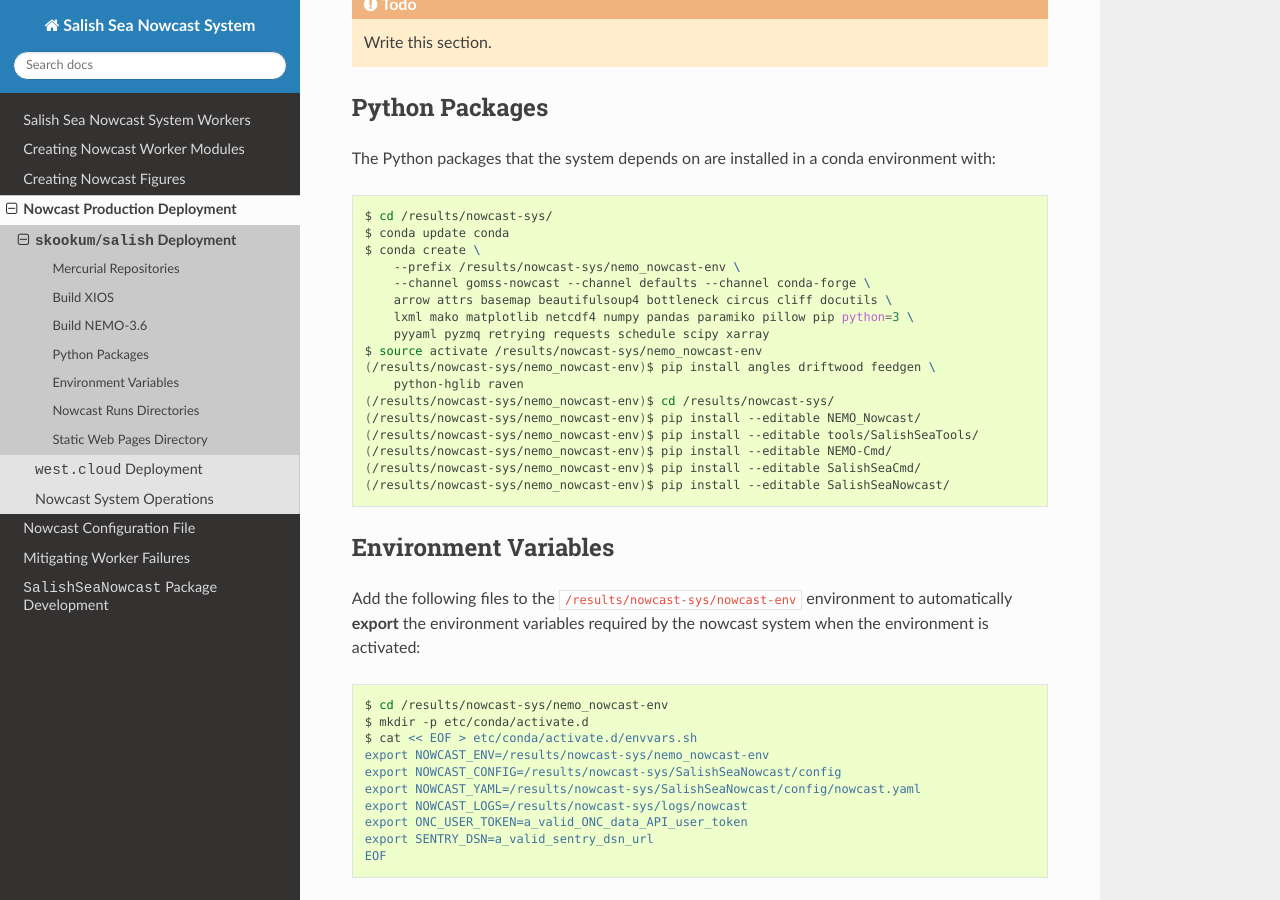
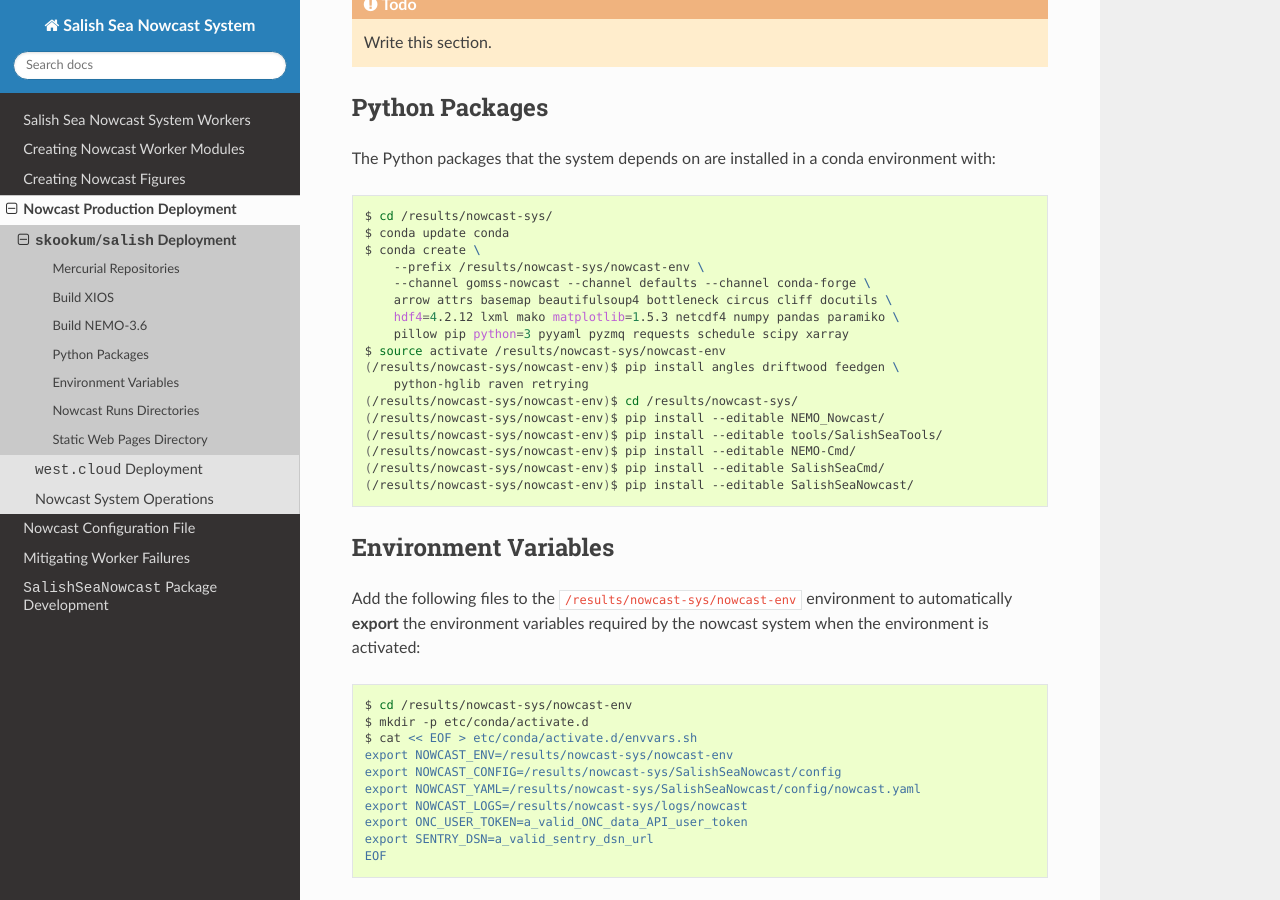
Before and after one commit to SalishSeaCast/SalishSeaNowcast, a Sphinx documentation site: the page built from docs/deployment/skookum_salish.rst, in a window 1280 px wide and 900 px high, scrolled down 1131 px. Built offline with Sphinx 7.4.7 and the Read the Docs theme 2.0.0, drawn with Linux system fonts in a browser that asks for light colours; the version number could not be read and is left out.

Commit message:
Update nowcast-env setup docs.

```diff
--- a/docs/deployment/skookum_salish.rst
+++ b/docs/deployment/skookum_salish.rst
@@ -85,20 +85,20 @@ The Python packages that the system depends on are installed in a conda environm
     $ cd /results/nowcast-sys/
     $ conda update conda
     $ conda create \
-        --prefix /results/nowcast-sys/nemo_nowcast-env \
+        --prefix /results/nowcast-sys/nowcast-env \
         --channel gomss-nowcast --channel defaults --channel conda-forge \
         arrow attrs basemap beautifulsoup4 bottleneck circus cliff docutils \
-        lxml mako matplotlib netcdf4 numpy pandas paramiko pillow pip python=3 \
-        pyyaml pyzmq retrying requests schedule scipy xarray
-    $ source activate /results/nowcast-sys/nemo_nowcast-env
-    (/results/nowcast-sys/nemo_nowcast-env)$ pip install angles driftwood feedgen \
-        python-hglib raven
-    (/results/nowcast-sys/nemo_nowcast-env)$ cd /results/nowcast-sys/
-    (/results/nowcast-sys/nemo_nowcast-env)$ pip install --editable NEMO_Nowcast/
-    (/results/nowcast-sys/nemo_nowcast-env)$ pip install --editable tools/SalishSeaTools/
-    (/results/nowcast-sys/nemo_nowcast-env)$ pip install --editable NEMO-Cmd/
-    (/results/nowcast-sys/nemo_nowcast-env)$ pip install --editable SalishSeaCmd/
-    (/results/nowcast-sys/nemo_nowcast-env)$ pip install --editable SalishSeaNowcast/
+        hdf4=4.2.12 lxml mako matplotlib=1.5.3 netcdf4 numpy pandas paramiko \
+        pillow pip python=3 pyyaml pyzmq requests schedule scipy xarray
+    $ source activate /results/nowcast-sys/nowcast-env
+    (/results/nowcast-sys/nowcast-env)$ pip install angles driftwood feedgen \
+        python-hglib raven retrying
+    (/results/nowcast-sys/nowcast-env)$ cd /results/nowcast-sys/
+    (/results/nowcast-sys/nowcast-env)$ pip install --editable NEMO_Nowcast/
+    (/results/nowcast-sys/nowcast-env)$ pip install --editable tools/SalishSeaTools/
+    (/results/nowcast-sys/nowcast-env)$ pip install --editable NEMO-Cmd/
+    (/results/nowcast-sys/nowcast-env)$ pip install --editable SalishSeaCmd/
+    (/results/nowcast-sys/nowcast-env)$ pip install --editable SalishSeaNowcast/
 
 
 Environment Variables
@@ -108,10 +108,10 @@ Add the following files to the :file:`/results/nowcast-sys/nowcast-env` environm
 
 .. code-block:: bash
 
-    $ cd /results/nowcast-sys/nemo_nowcast-env
+    $ cd /results/nowcast-sys/nowcast-env
     $ mkdir -p etc/conda/activate.d
     $ cat << EOF > etc/conda/activate.d/envvars.sh
-    export NOWCAST_ENV=/results/nowcast-sys/nemo_nowcast-env
+    export NOWCAST_ENV=/results/nowcast-sys/nowcast-env
     export NOWCAST_CONFIG=/results/nowcast-sys/SalishSeaNowcast/config
     export NOWCAST_YAML=/results/nowcast-sys/SalishSeaNowcast/config/nowcast.yaml
     export NOWCAST_LOGS=/results/nowcast-sys/logs/nowcast
```
